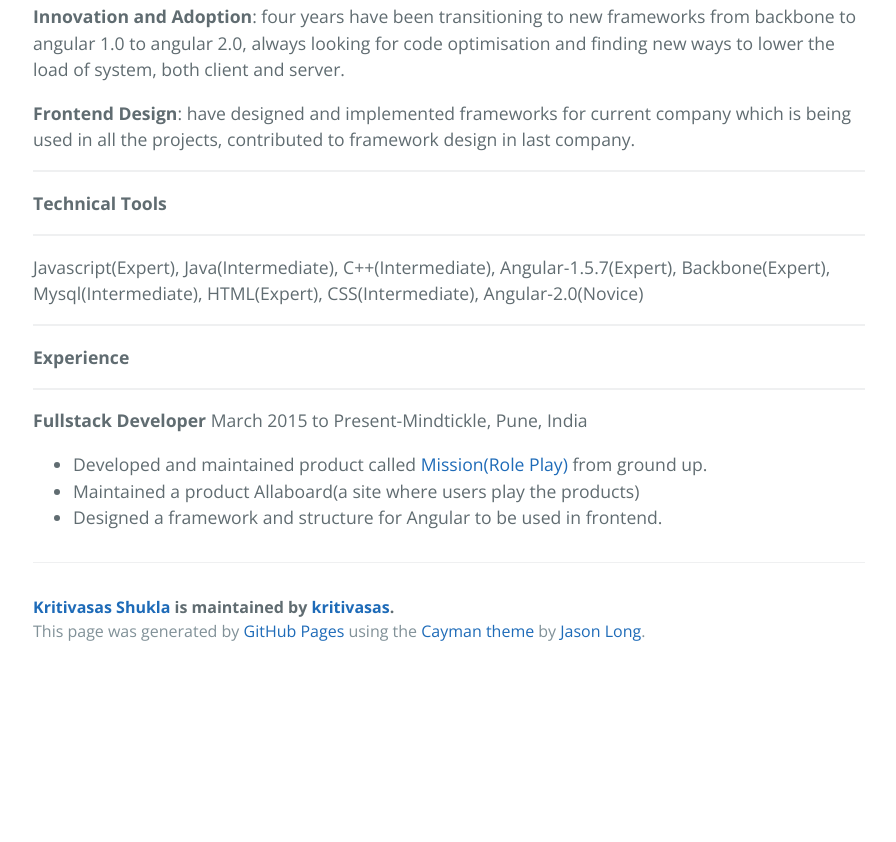
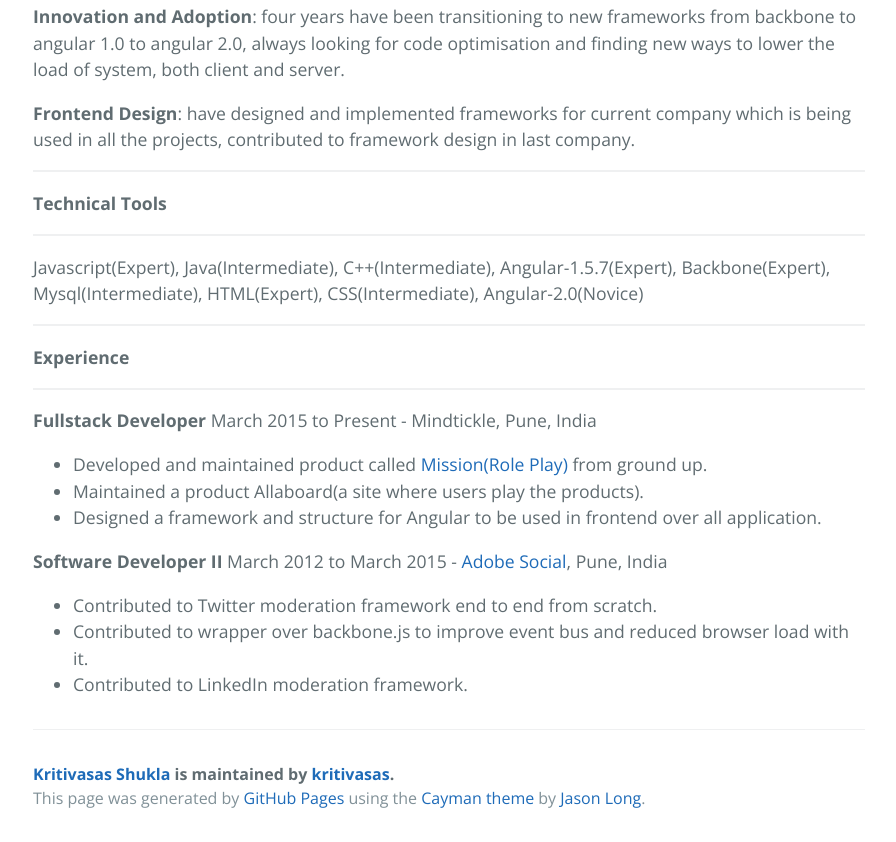
Before and after one commit to kritivasas/resume, a plain HTML site: page index.html in a window 1280 px wide. Shown: the part 688-1530 px from the top of the page, without its empty margins (191-1087 px from the left). Before the commit the page ends 1363 px from the top, so only its background shows below. Drawn offline with nearby package versions, Linux system fonts and the light colour scheme.

```diff
--- a/index.html
+++ b/index.html
@@ -50,12 +50,20 @@
 
 <hr>
 
-<p><strong>Fullstack Developer</strong> March 2015 to Present-Mindtickle, Pune, India</p>
+<p><strong>Fullstack Developer</strong> March 2015 to Present - Mindtickle, Pune, India</p>
 
 <ul>
 <li>Developed and maintained product called <a href="http://www.mindtickle.com/features/">Mission(Role Play)</a> from ground up.</li>
-<li>Maintained a product Allaboard(a site where users play the products)</li>
-<li>Designed a framework and structure for Angular to be used in frontend.</li>
+<li>Maintained a product Allaboard(a site where users play the products).</li>
+<li>Designed a framework and structure for Angular to be used in frontend over all application.</li>
+</ul>
+
+<p><strong>Software Developer II</strong> March 2012 to March 2015 - <a href="http://www.adobe.com/marketing-cloud/social-media-marketing.html?nClk=as#reimtabs-2">Adobe Social</a>, Pune, India</p>
+
+<ul>
+<li>Contributed to Twitter moderation framework end to end from scratch.</li>
+<li>Contributed to wrapper over backbone.js to improve event bus and reduced browser load with it.</li>
+<li>Contributed to LinkedIn moderation framework.</li>
 </ul>
 
       <footer class="site-footer">
```
Also changed, not shown: params.json (+1 -1 lines).
